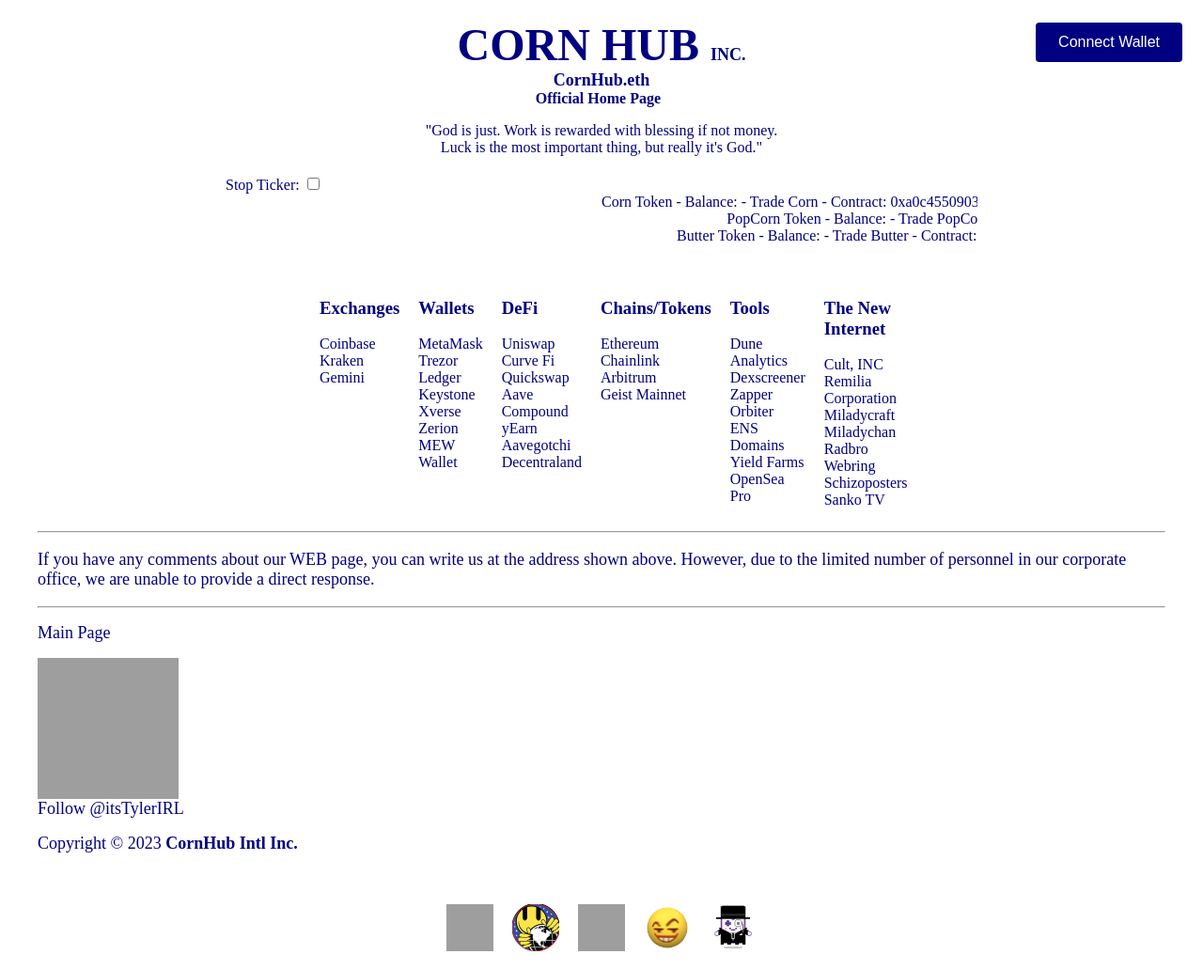
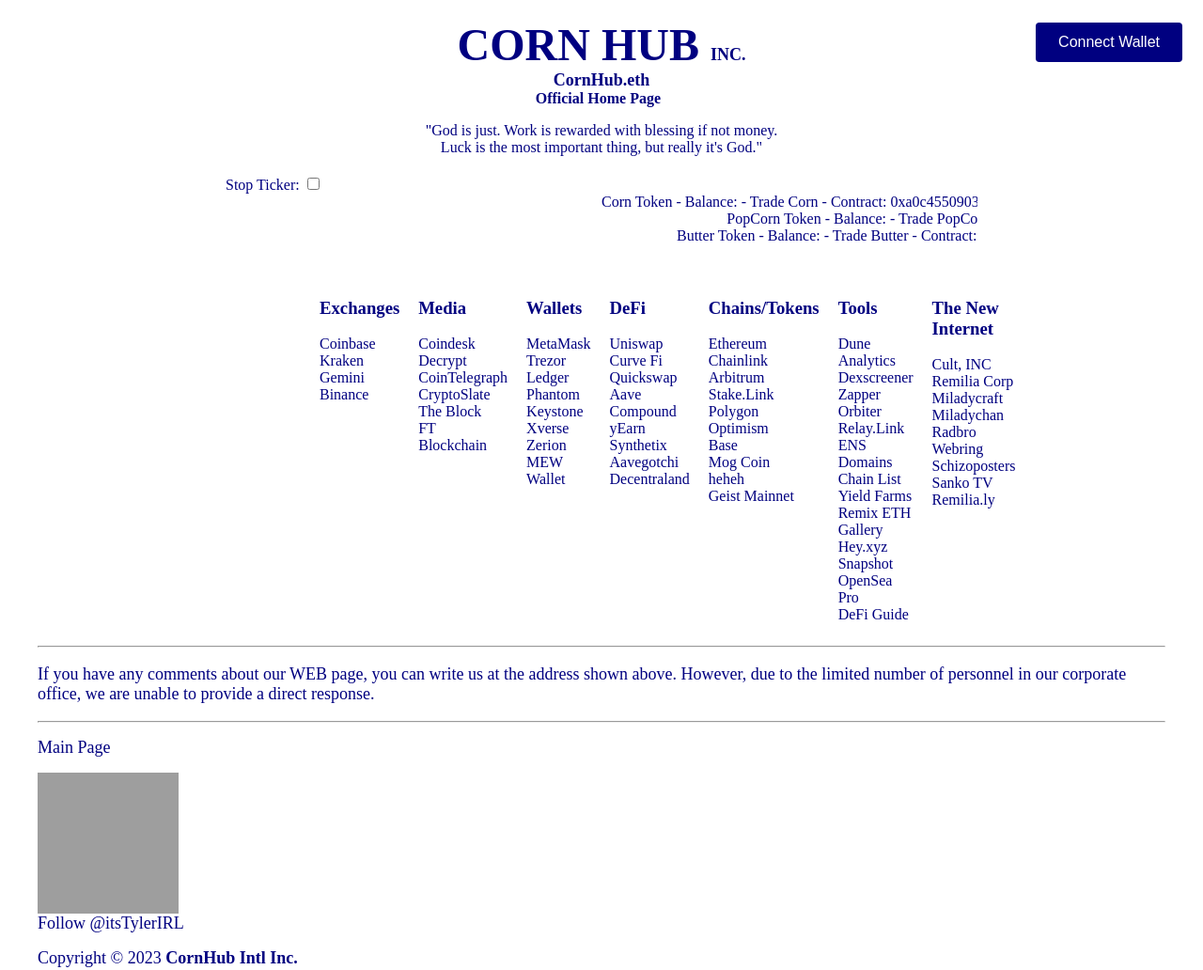
Before and after one commit to misctyler/CornHub, a plain HTML site: page resources.html in a window 1280 px wide. Shown: the top 1032 px of the page at 94% size. Drawn offline with Linux system fonts and the light colour scheme; grey boxes are pictures that could not be loaded; a script that the page names is missing.

Commit message:
new links

```diff
--- a/resources.html
+++ b/resources.html
@@ -304,22 +304,34 @@
 
 
 </a>
-<div style="display: grid; grid-template-columns: repeat(6, 1fr); gap: 20px; max-width: 600px; margin: 0 auto;">
+<div style="display: grid; grid-template-columns: repeat(7, 1fr); gap: 20px; max-width: 600px; margin: 0 auto;">
   <div>
     <h3>Exchanges</h3>
     <p>
        <a href="https://www.coinbase.com" target="_blank">Coinbase</a><br>
        <a href="https://www.kraken.com" target="_blank">Kraken</a><br>
        <a href="https://www.gemini.com" target="_blank">Gemini</a><br>
-
+       <a href="https://www.binance.com/en" target="_blank">Binance</a><br>
 
       </p>
+  </div>
+  <div>
+    <h3>Media</h3>
+    <p>
+      <a href="https://www.coindesk.com" target="_blank">Coindesk</a><br>
+      <a href="https://decrypt.co" target="_blank">Decrypt</a><br>
+      <a href="https://cointelegraph.com" target="_blank">CoinTelegraph</a><br>
+      <a href="https://cryptoslate.com" target="_blank">CryptoSlate</a><br>
+      <a href="https://www.theblock.co" target="_blank">The Block</a><br>
+      <a href="https://www.ft.com/blockchain" target="_blank">FT Blockchain</a><br>
+    </p>
   </div>
   <div>
     <h3>Wallets</h3>
     <p><a href="https://metamask.io" target="_blank">MetaMask</a><br>
         <a href="https://trezor.io/trezor-suite" target="_blank">Trezor</a><br>
         <a href="https://www.ledger.com" target="_blank">Ledger</a><br>
+        <a href="https://phantom.com" target="_blank">Phantom</a><br>
         <a href="https://keyst.one" target="_blank">Keystone</a><br>
         <a href="https://www.xverse.app" target="_blank">Xverse</a><br>
         <a href="https://zerion.io" target="_blank">Zerion</a><br>
@@ -336,6 +348,7 @@
         <a href="https://app.aave.com"  target="_blank">Aave</a><br>
         <a href="https://compound.finance" target="_blank">Compound</a><br>
         <a href="https://yearn.fi" target="_blank">yEarn</a><br>
+        <a href="https://synthetix.io" target="_blank">Synthetix</a><br>
         <a href="https://dapp.aavegotchi.com" target="_blank">Aavegotchi</a><br>
         <a href="https://decentraland.org" target="_blank">Decentraland</a><br>
     </p>
@@ -346,6 +359,12 @@
       <a href="https://ethereum.org" target="_blank">Ethereum</a><br>
       <a href="https://chain.link" target="_blank">Chainlink</a><br>
       <a href="https://arbitrum.io" target="_blank">Arbitrum</a><br>
+      <a href="https://stake.link" target="_blank">Stake.Link</a><br>
+      <a href="https://polygon.technology" target="_blank">Polygon</a><br>
+      <a href="https://www.optimism.io" target="_blank">Optimism</a><br>
+      <a href="https://www.base.org" target="_blank">Base</a><br>
+      <a href="https://mogcoin.xyz" target="_blank">Mog Coin</a><br>
+      <a href="https://heheh.finance" target="_blank">heheh</a><br>
       <a href="https://www.playongeist.com" target="_blank">Geist Mainnet</a><br>
     </p>
   </div>
@@ -356,23 +375,30 @@
       <a href="https://dexscreener.com" target="_blank">Dexscreener</a><br>
       <a href="https://zapper.xyz" target="_blank">Zapper</a><br>
       <a href="https://orbiter.finance/en" target="_blank">Orbiter</a><br>
+      <a href="https://relay.link" target="_blank">Relay.Link</a><br>
       <a href="https://app.ens.domains" target="_blank">ENS Domains</a><br>
+      <a href="https://chainlist.org" target="_blank">Chain List</a><br>
       <a href="https://vfat.tools" target="_blank">Yield Farms</a><br>
+      <a href="https://remix.ethereum.org" target="_blank">Remix ETH</a><br>
+      <a href="https://gallery.so" target="_blank">Gallery</a><br>
+      <a href="https://hey.xyz" target="_blank">Hey.xyz</a><br>
+      <a href="https://snapshot.box/#/" target="_blank">Snapshot</a><br>
       <a href="https://pro.opensea.io" target="_blank">OpenSea Pro</a><br>
-
-
+      <a href="https://cryptofinally.io/start-the-course" target="_blank">DeFi Guide</a><br>
     </p>
   </div>
   <div>
     <h3>The New Internet</h3>
     <p>
         <a href="https://cult.inc" target="_blank">Cult, INC</a><br>
-        <a href="https://www.remilia.org" target="_blank">Remilia Corporation</a><br>
+        <a href="https://www.remilia.org" target="_blank">Remilia Corp</a><br>
         <a href="https://miladycraft.net" target="_blank">Miladycraft</a><br>
         <a href="https://boards.miladychan.org/all/catalog" target="_blank">Miladychan</a><br>
         <a href="https://radbro.xyz" target="_blank">Radbro Webring</a><br>
         <a href="https://schizoposters.xyz" target="_blank">Schizoposters</a><br>
         <a href="https://sanko.tv" target="_blank">Sanko TV</a><br>
+        <a href="https://remilia.ly" target="_blank">Remilia.ly</a><br>
+
     </p>
   </div>
 </div>
```
